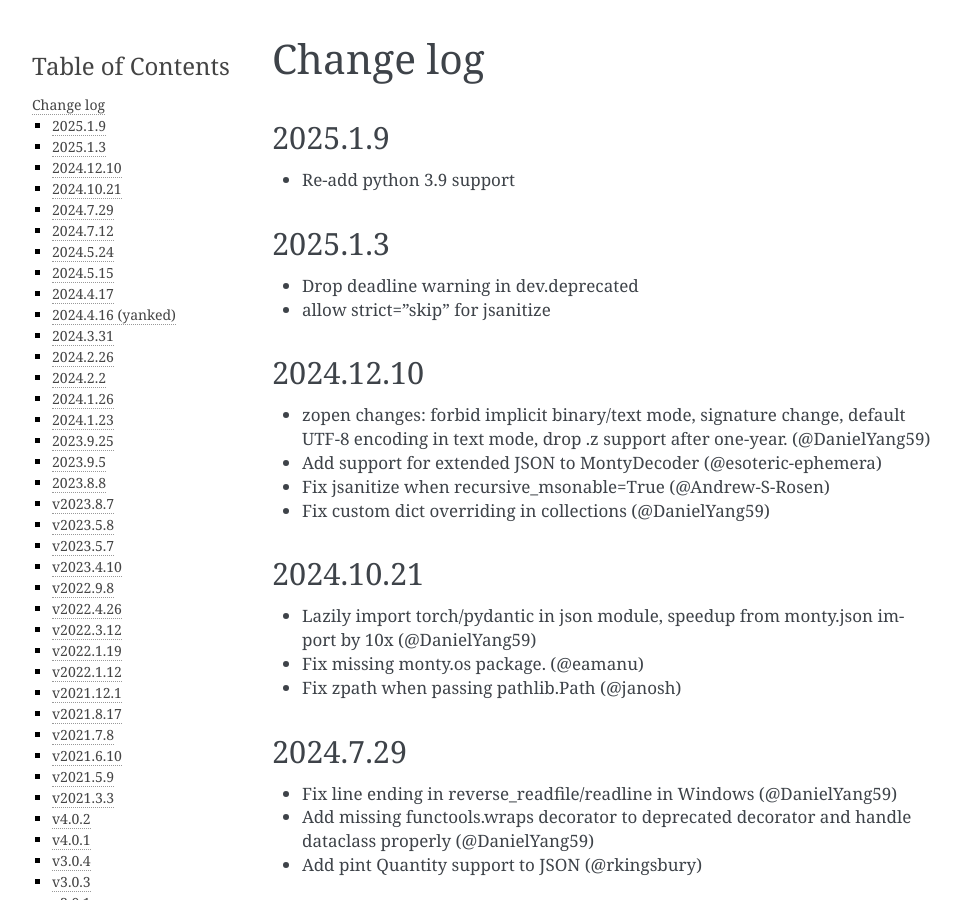
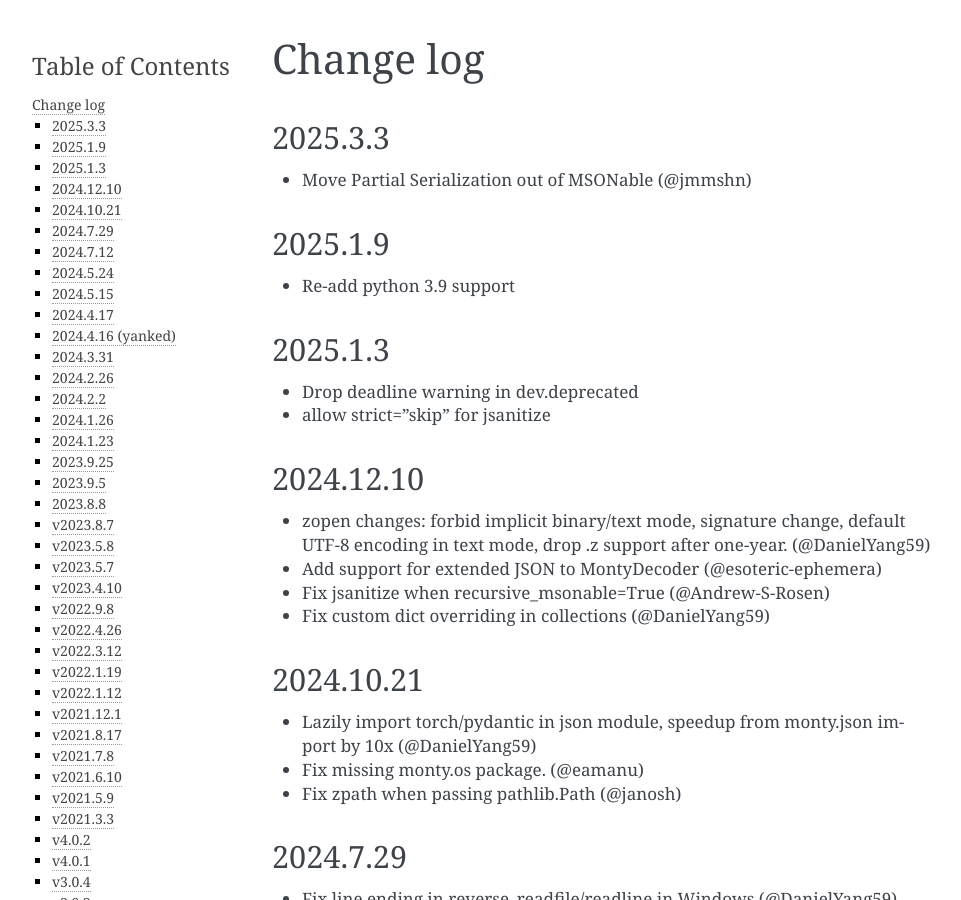
Before and after one commit to materialsvirtuallab/monty, a Sphinx documentation site: the page built from docs/changelog.md, in a window 1280 px wide and 900 px high. Shown: the whole window, without its empty margins (148-1109 px from the left). Built offline with Sphinx 7.4.7, drawn with Linux system fonts in a browser that asks for light colours.

Commit message:
Update dev docs

```diff
--- a/docs/changelog.md
+++ b/docs/changelog.md
@@ -1,4 +1,7 @@
 # Change log
+
+## 2025.3.3
+- Move Partial Serialization out of MSONable (@jmmshn)
 
 ## 2025.1.9
 - Re-add python 3.9 support
--- a/pyproject.toml
+++ b/pyproject.toml
@@ -22,7 +22,7 @@ dependencies = [
   "ruamel.yaml",
   "numpy",
 ]
-version = "2025.1.9"
+version = "2025.3.3"
 
 [project.optional-dependencies]
 ci = [
```
Also changed, not shown: docs/monty.functools.md (+3 -0 lines), docs/monty.os.md (+1 -0 lines), docs/monty.re.md (+2 -0 lines).
